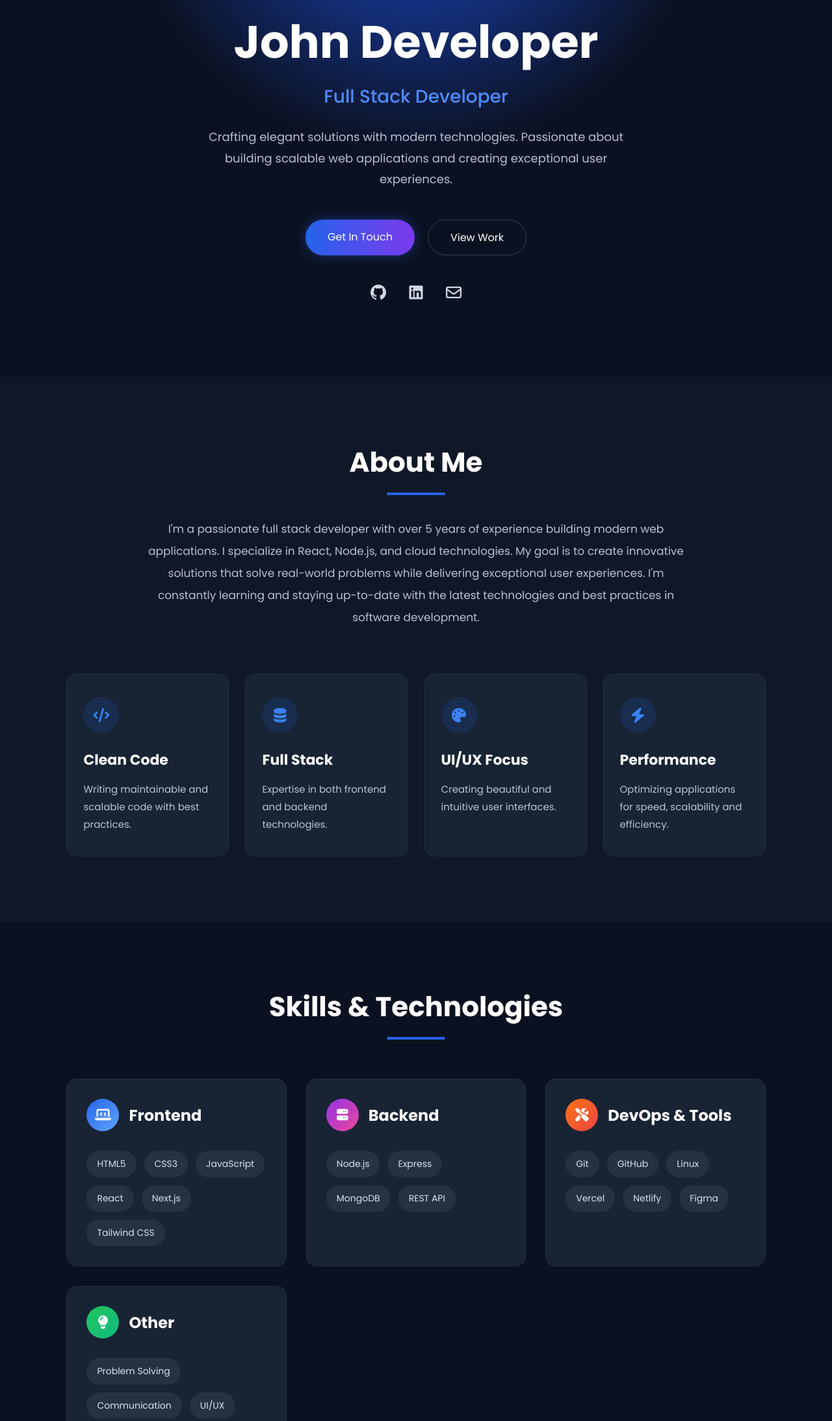
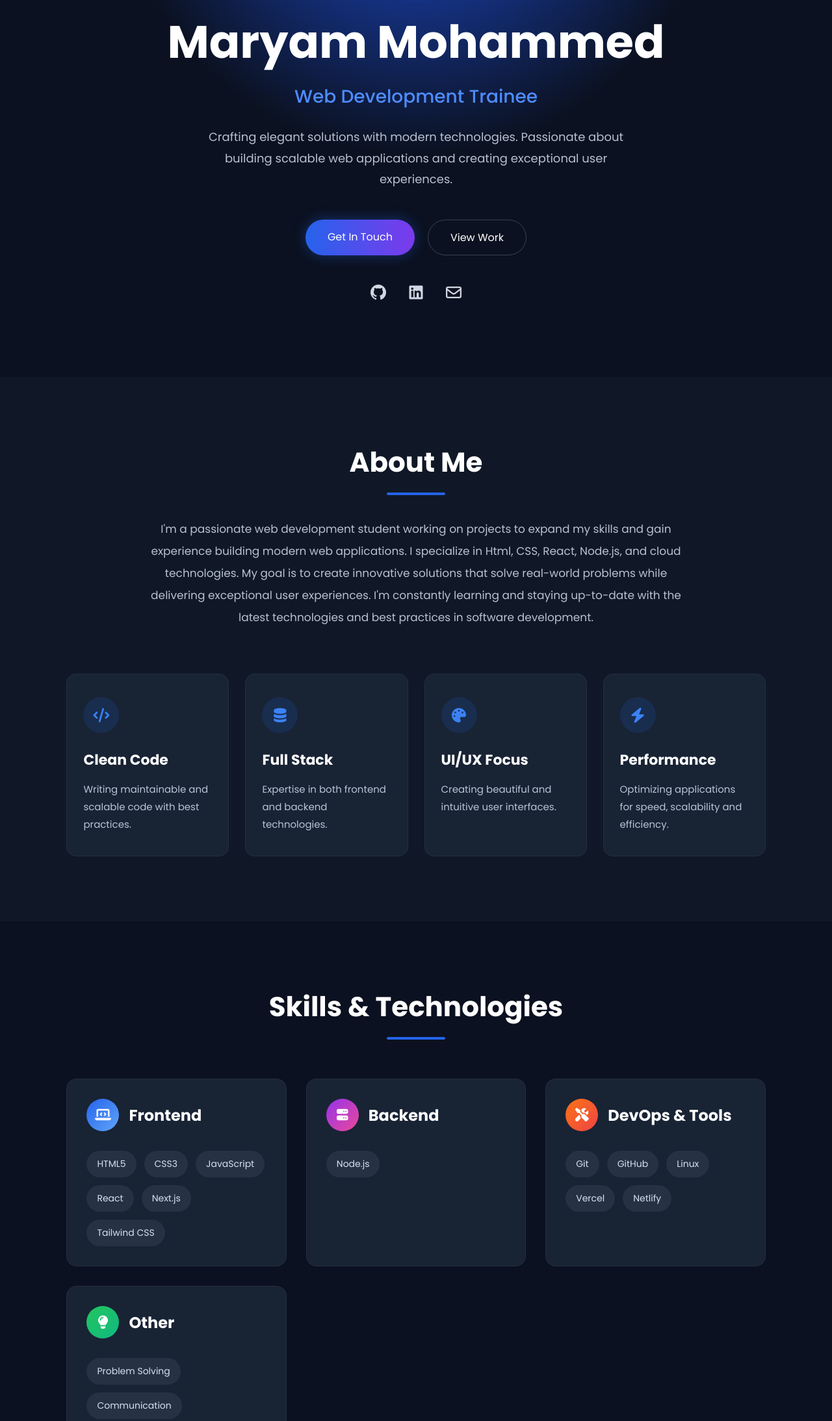
Before and after one commit to maaar-i/Portfolio-website, a plain HTML site: page index.html in a window 1280 px wide. Shown: the part 220-2407 px from the top of the page at 65% size. Drawn offline with Linux system fonts and the light colour scheme.

Commit message:
personal information updated

```diff
--- a/index.html
+++ b/index.html
@@ -16,11 +16,11 @@
                 👨‍💻
             </div>
             <!-- Name -->
-            <h1>John Developer</h1>
+            <h1>Maryam Mohammed</h1>
 
             <!-- Profession -->
              <!-- Change to Frontend Developer or Web Developer -->
-            <h3>Full Stack Developer</h3>
+            <h3>Web Development Trainee</h3>
 
             <!-- Description -->
             <p>
@@ -42,9 +42,9 @@
             </div>
             <!-- Social Icons -->
             <div class="social-icons">
-                <a href="https://github.com/Tosmel2/" target="_blank"><i class="fab fa-github"></i></a>
+                <a href="https://github.com/maaar-i" target="_blank"><i class="fab fa-github"></i></a>
                 <a href="#"><i class="fab fa-linkedin"></i></a>
-                <a href="mailto:adewaletosin0808@gmail.com"><i class="far fa-envelope"></i></a>
+                <a href="mailto:maryamkura31@gmail.com"><i class="far fa-envelope"></i></a>
             </div>
 
         </div>
@@ -61,8 +61,8 @@
 
         <div class="about-text">
             <p>
-                I'm a passionate full stack developer with over 5 years of
-                experience building modern web applications. I specialize in
+                I'm a passionate web development student working on projects to expand my skills and gain
+                experience building modern web applications. I specialize in Html, CSS,
                 React, Node.js, and cloud technologies. My goal is to create
                 innovative solutions that solve real-world problems while
                 delivering exceptional user experiences.
@@ -180,9 +180,9 @@
                 <div class="skill-tags">
 
                     <span>Node.js</span>
-                    <span>Express</span>
-                    <span>MongoDB</span>
-                    <span>REST API</span>
+                    <!-- <span>Express</span> -->
+                    <!-- <span>MongoDB</span> -->
+                    <!-- <span>REST API</span> -->
 
                 </div>
 
@@ -211,7 +211,7 @@
                     <span>Linux</span>
                     <span>Vercel</span>
                     <span>Netlify</span>
-                    <span>Figma</span>
+                    <!-- <span>Figma</span> -->
 
                 </div>
 
@@ -237,8 +237,8 @@
 
                     <span>Problem Solving</span>
                     <span>Communication</span>
-                    <span>UI/UX</span>
-                    <span>SEO</span>
+                    <!-- <span>UI/UX</span>
+                    <span>SEO</span> -->
 
                 </div>
 
@@ -290,7 +290,7 @@
 
                     <div class="project-links">
 
-                        <a href="https://github.com/Tosmel2/CodeBridgeHub-Class/tree/main/PORTFOLIO_WEBSITE" target="_blank"><i class="fab fa-github"></i> Code</a>
+                        <a href="https://github.com/maaar-i/Portfolio-website.git" target="_blank"><i class="fab fa-github"></i> Code</a>
 
                         <a href="https://tosin-adewale.vercel.app/" target="_blank"><i class="fas fa-arrow-up-right-from-square"></i> Demo</a>
 
@@ -720,7 +720,6 @@
      <!--=========================
         FOOTER
 ==========================-->
-
 <footer class="footer">
 
     <div class="footer-content">
```
